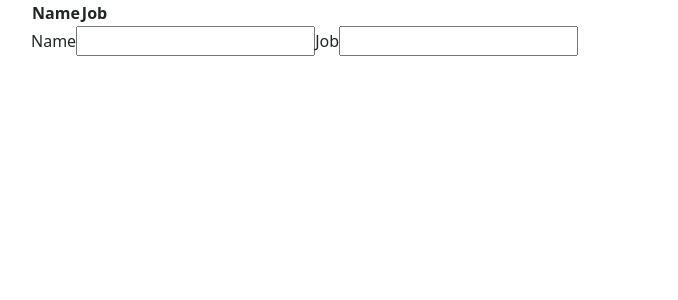
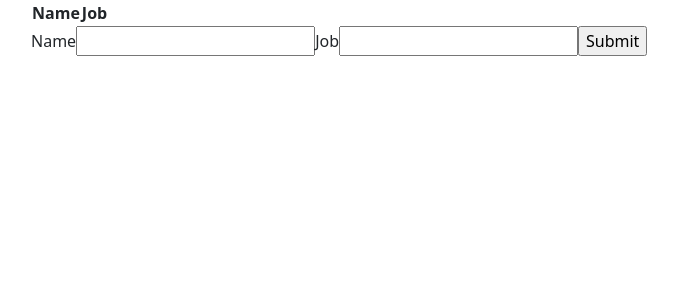
Before and after one commit to pkrishna05/csc-307-app, a React (Vite) app in the folder packages/react-frontend/: page / in a window 1280 px wide. Shown: the top 300 px of the page, without its empty margins (51-729 px from the left). Built offline with nearby package versions, Linux system fonts and the light colour scheme.

Commit message:
Added submit button for form

```diff
--- a/packages/react-frontend/src/Form.jsx
+++ b/packages/react-frontend/src/Form.jsx
@@ -1,6 +1,6 @@
 import React, { useState } from "react";
 
-function Form() {
+function Form(props) {
   const [person, setPerson] = useState({
     name: "",
     job: ""
@@ -11,6 +11,11 @@
     if (name === "job")
       setPerson({ name: person["name"], job: value });
     else setPerson({ name: value, job: person["job"] });
+  }
+
+  function submitForm() {
+    props.handleSubmit(person);
+    setPerson({ name: "", job: "" });
   }
 
   return (
@@ -31,6 +36,7 @@
         value={person.job}
         onChange={handleChange}
       />
+      <input type="button" value="Submit" onClick={submitForm} />
     </form>
   );
 }
--- a/packages/react-frontend/src/MyApp.jsx
+++ b/packages/react-frontend/src/MyApp.jsx
@@ -14,13 +14,17 @@
         setCharacters(updated);
     }
 
+    function updateList(person) {
+        setCharacters([...characters, person]);
+    }
+
     return (
         <div className="container">
             <Table
                 characterData={characters}
                 removeCharacter={removeOneCharacter}
             />
-            <Form />
+            <Form handleSubmit={updateList} />
         </div>
     );
 }
```
